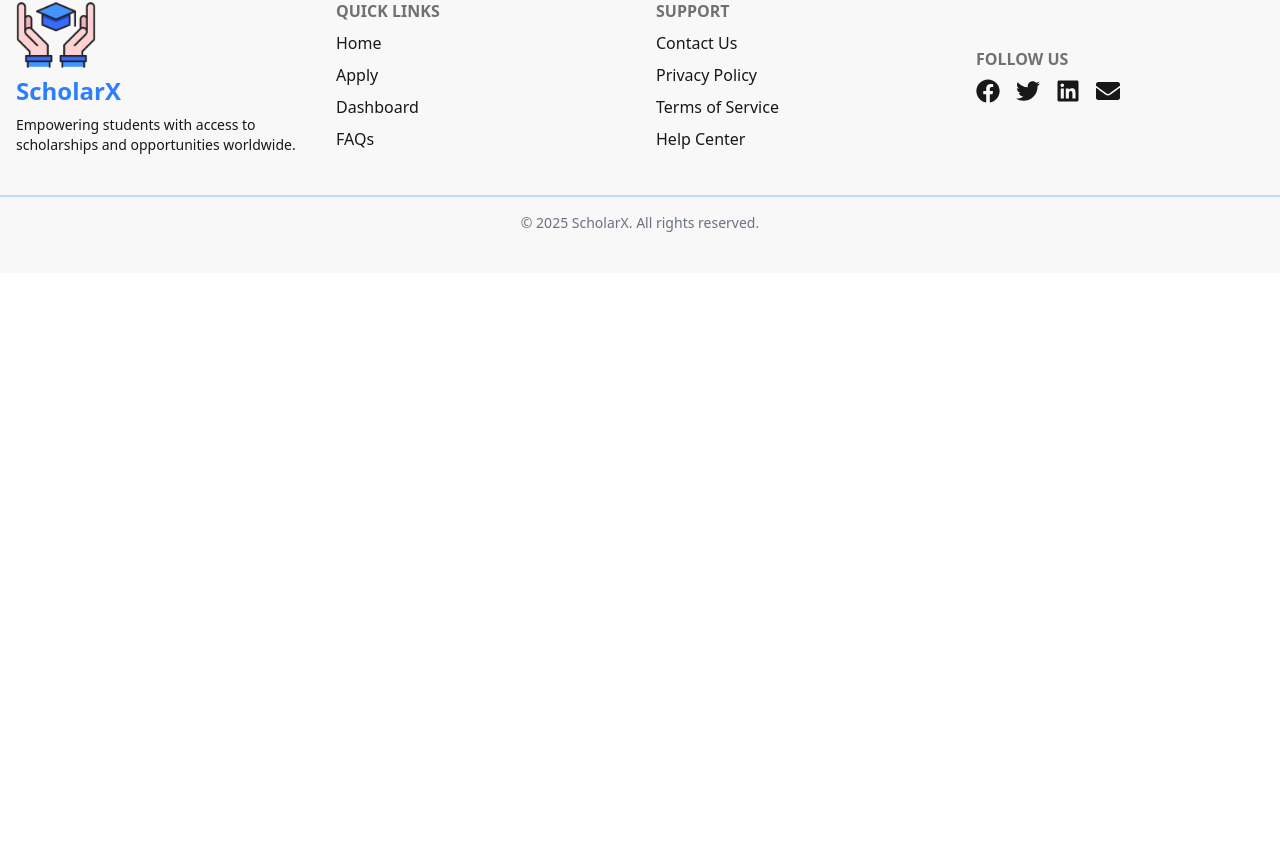
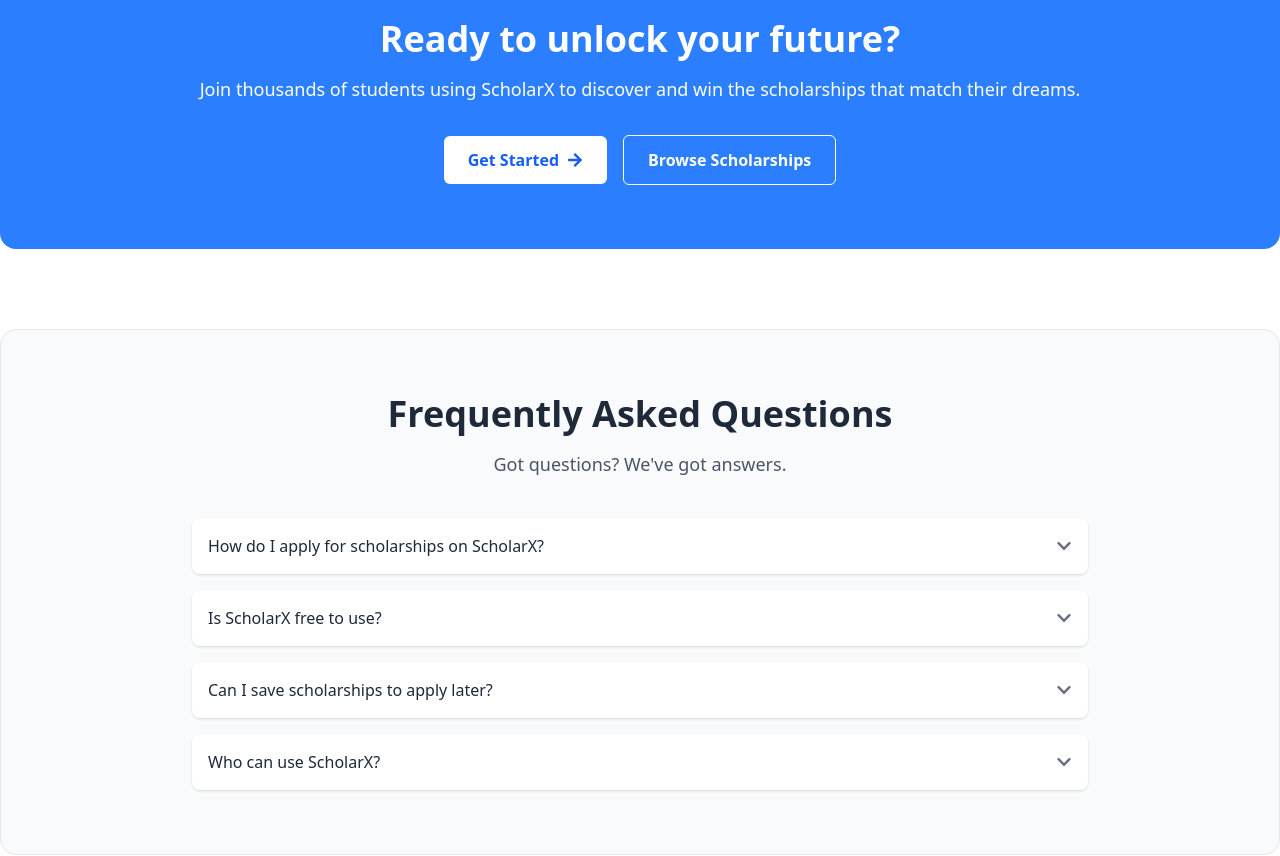
Before and after one commit to borhansiddque/scholar-x-client, a React (Vite) app: page / in a window 1280 px wide. Shown: the part 1687-2543 px from the top of the page. Before the commit the page ends 1960 px from the top, so only its background shows below. Built offline with nearby package versions, Linux system fonts and the light colour scheme; no server answers.

Commit message:
Add CTASection and FAQSection to Home page layout
Introduce new components CTASection and FAQSection to the Home page layout to enhance user engagement and provide additional information.

```diff
--- /dev/null
+++ b/src/Pages/Home/CTASection.jsx
@@ -0,0 +1,37 @@
+import React from "react";
+import { FaArrowRight } from "react-icons/fa";
+import { Link } from "react-router";
+
+const CTASection = () => {
+  return (
+    <section className="bg-blue-500 text-white py-16 px-6 rounded-2xl mb-20">
+      <div className="max-w-4xl mx-auto text-center">
+        <h2 className="text-3xl md:text-4xl font-bold mb-4">
+          Ready to unlock your future?
+        </h2>
+        <p className="text-lg mb-8">
+          Join thousands of students using ScholarX to discover and win the
+          scholarships that match their dreams.
+        </p>
+
+        <div className="flex flex-col sm:flex-row justify-center items-center gap-4">
+          <Link
+            to="/register"
+            className="bg-white text-blue-600 px-6 py-3 rounded-md font-semibold flex items-center gap-2 hover:bg-gray-100 transition"
+          >
+            Get Started <FaArrowRight />
+          </Link>
+
+          <Link
+            to="/scholarships"
+            className="border border-white text-white px-6 py-3 rounded-md font-semibold hover:bg-white hover:text-blue-600 transition"
+          >
+            Browse Scholarships
+          </Link>
+        </div>
+      </div>
+    </section>
+  );
+};
+
+export default CTASection;
--- /dev/null
+++ b/src/Pages/Home/FAQSection.jsx
@@ -0,0 +1,70 @@
+import React, { useState } from "react";
+import { FaChevronDown, FaChevronUp } from "react-icons/fa";
+
+const faqs = [
+  {
+    question: "How do I apply for scholarships on ScholarX?",
+    answer:
+      "Create an account, complete your profile, and browse available scholarships. When you find one you're eligible for, follow the application steps provided.",
+  },
+  {
+    question: "Is ScholarX free to use?",
+    answer:
+      "Yes! ScholarX is completely free for students. You can search, apply, and track scholarships without any cost.",
+  },
+  {
+    question: "Can I save scholarships to apply later?",
+    answer:
+      "Absolutely. You can bookmark scholarships you're interested in and revisit them from your dashboard anytime.",
+  },
+  {
+    question: "Who can use ScholarX?",
+    answer:
+      "ScholarX is designed for high school and college students worldwide looking for scholarship opportunities.",
+  },
+];
+
+const FAQSection = () => {
+  const [activeIndex, setActiveIndex] = useState(null);
+
+  const toggleFAQ = (index) => {
+    setActiveIndex(activeIndex === index ? null : index);
+  };
+
+  return (
+    <section className="bg-gray-50 py-16 px-6 mb-20 rounded-2xl border border-gray-200">
+      <div className="max-w-4xl mx-auto text-center">
+        <h2 className="text-3xl md:text-4xl font-bold text-gray-800 mb-4">
+          Frequently Asked Questions
+        </h2>
+        <p className="text-gray-600 text-lg mb-10">
+          Got questions? We've got answers.
+        </p>
+
+        <div className="space-y-4 text-left">
+          {faqs.map((faq, index) => (
+            <div
+              key={index}
+              className="bg-white p-4 rounded-lg shadow cursor-pointer"
+              onClick={() => toggleFAQ(index)}
+            >
+              <div className="flex justify-between items-center">
+                <h3 className="font-medium text-gray-800">{faq.question}</h3>
+                {activeIndex === index ? (
+                  <FaChevronUp className="text-gray-500" />
+                ) : (
+                  <FaChevronDown className="text-gray-500" />
+                )}
+              </div>
+              {activeIndex === index && (
+                <p className="mt-3 text-gray-600 text-sm">{faq.answer}</p>
+              )}
+            </div>
+          ))}
+        </div>
+      </div>
+    </section>
+  );
+};
+
+export default FAQSection;
--- a/src/Pages/Home/Home.jsx
+++ b/src/Pages/Home/Home.jsx
@@ -4,6 +4,8 @@
 import StepGuideSection from "./StepGuideSection";
 import TopScholarships from "./TopScholarships";
 import Banner from "./Banner";
+import CTASection from "./CTASection";
+import FAQSection from "./FAQSection";
 
 const Home = () => {
   return (
@@ -13,6 +15,8 @@
         <TopScholarships />
         <TestimonialSection />
         <StepGuideSection />
+        <CTASection />
+        <FAQSection />
       </Container>
     </div>
   );
```
